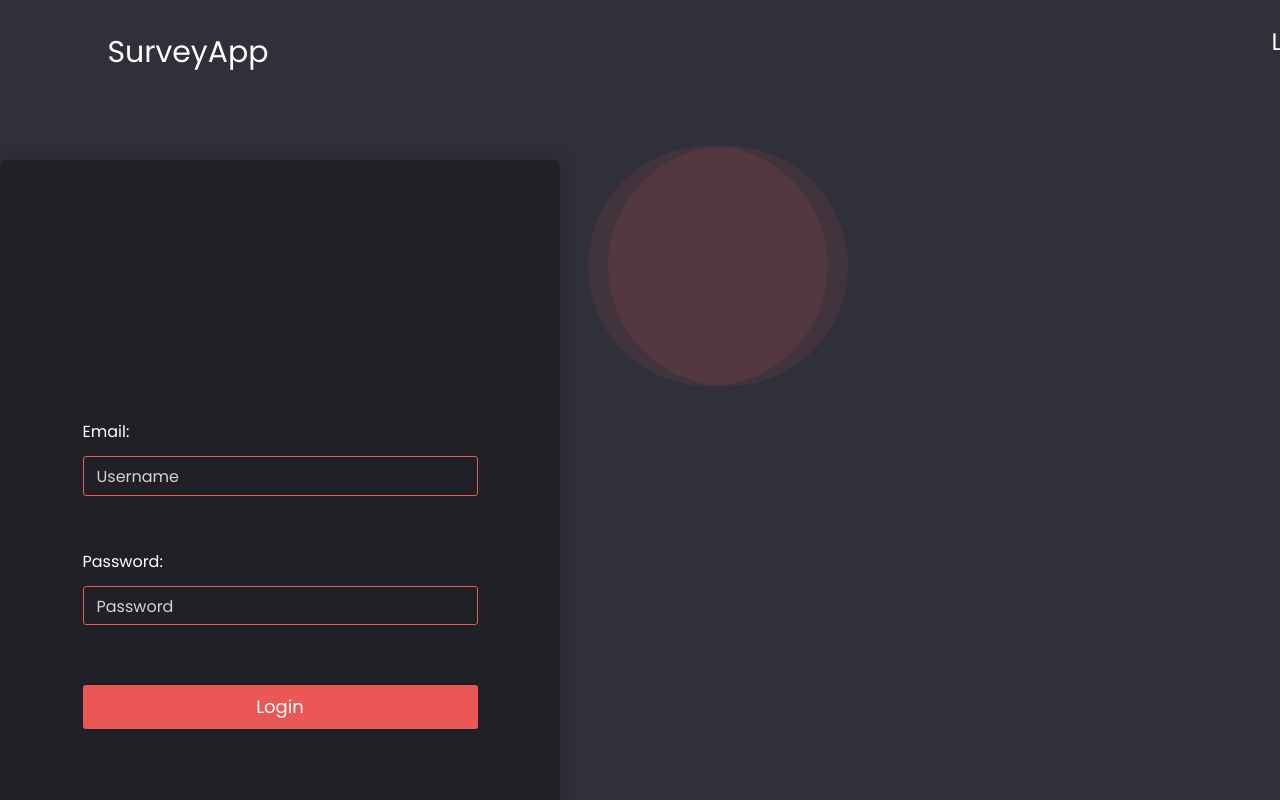
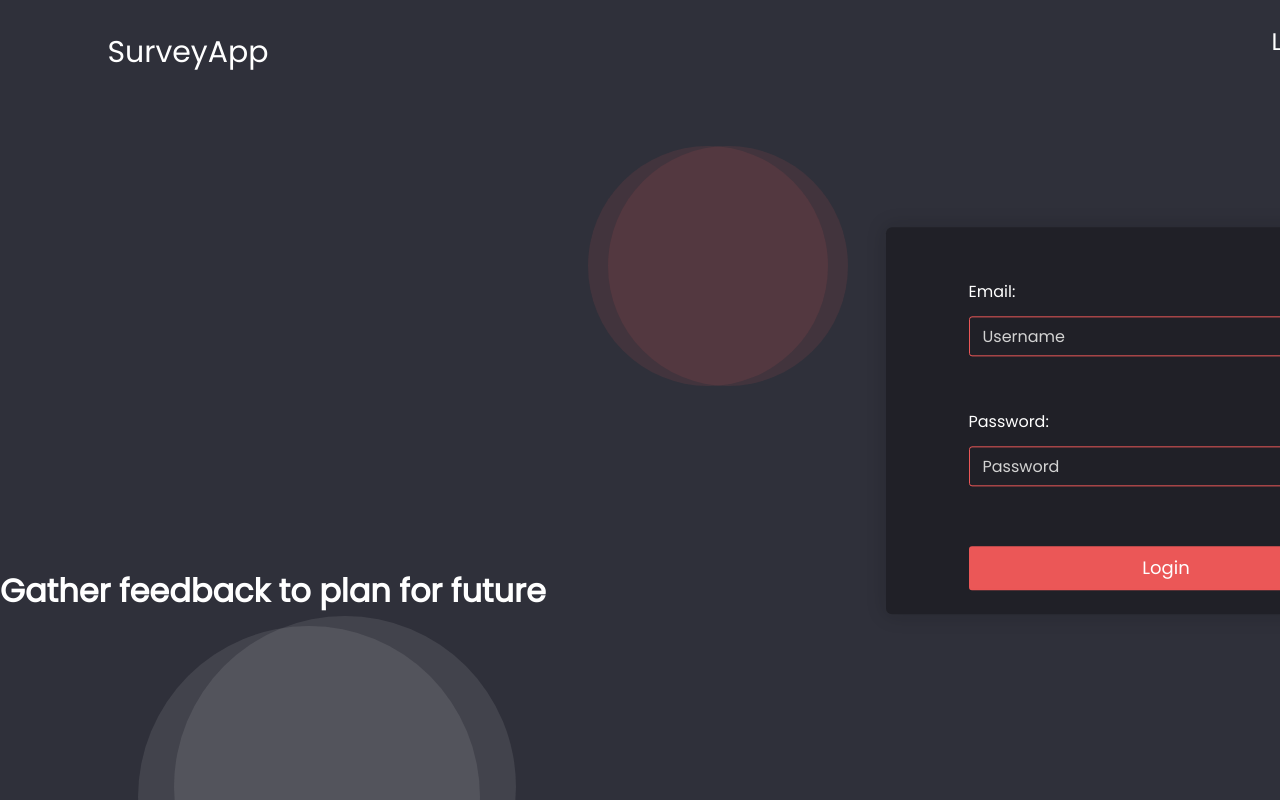
Before and after one commit to LizGlazar/SurveyApp, a React (Create React App) app in the folder frontend/survey-app/: page /login in a window 1280 px wide. Shown: the top 800 px of the page. Built offline with nearby package versions, Linux system fonts and the light colour scheme.

Commit message:
Login page - continued

```diff
--- a/frontend/survey-app/src/Assets/css/loginSty.css
+++ b/frontend/survey-app/src/Assets/css/loginSty.css
@@ -21,6 +21,43 @@
   -webkit-box-direction: normal;
       -ms-flex-direction: column;
           flex-direction: column;
+}
+
+.parent-container {
+  -webkit-box-sizing: border-box;
+          box-sizing: border-box;
+  width: 70%;
+  height: 70%;
+  display: flex;
+  -webkit-box-pack: end;
+      -ms-flex-pack: end;
+          justify-content: flex-end;
+  -ms-flex-pack: distribute;
+      justify-content: space-around;
+  -webkit-box-align: center;
+      -ms-flex-align: center;
+          align-items: center;
+  visibility: visible;
+  display: -webkit-box;
+  display: -ms-flexbox;
+  margin-top: 150px;
+  margin-left: 550px;
+  -webkit-transition: visibility 0.5s ease-out;
+  transition: visibility 0.5s ease-out;
+}
+
+.childLoginPage2 {
+  display: -webkit-box;
+  display: -ms-flexbox;
+  display: flex;
+  -webkit-box-align: start;
+      -ms-flex-align: start;
+          align-items: flex-start;
+  text-align: center;
+  font-family: Poppins;
+  font-weight: bold;
+  font-size: xx-large;
+  color: white;
 }
 
 .box-controller {
--- a/frontend/survey-app/src/Assets/css/loginSty.scss
+++ b/frontend/survey-app/src/Assets/css/loginSty.scss
@@ -16,6 +16,38 @@ $flamingo_theme: #EB5757;
     justify-content: center;
     align-items: center;
     flex-direction: column;
+}
+
+.parent-container {
+    box-sizing: border-box;
+    width: 70%;
+    height: 70%;
+    display: flex;
+    justify-content: flex-end;
+    justify-content: space-around;
+    align-items: center;
+    //flex-direction: column;
+    visibility: visible;
+    display: -webkit-box;
+    display: -ms-flexbox;
+    //max-width: 30em;
+    //min-width: 21em;
+    //height: 35px;
+    //-webkit-box-shadow: 0px 0px 20px 0px rgba(15, 15, 15, 0.2);
+    //box-shadow: 0px 0px 20px 0px rgba(15, 15, 15, 0.2);
+    margin-top: 150px;
+    margin-left: 550px;
+    transition: visibility 0.5s ease-out;
+}
+
+.childLoginPage2 {
+    display: flex;
+    align-items: flex-start;
+    text-align: center;
+    font-family: Poppins;
+    font-weight: bold;
+    font-size: xx-large;
+    color: white;
 }
 
 .box-controller {
--- a/frontend/survey-app/src/components/loginBoxComponent/loginBox.js
+++ b/frontend/survey-app/src/components/loginBoxComponent/loginBox.js
@@ -11,8 +11,9 @@ class LoginBox extends React.Component {
 
     render() {
       return (
-/*        <div className="box-controller">
-          <div className="controller selected-controller">*/
+        <div className = "parent-container">
+{/*}       <div className="box-controller">
+          <div className="controller selected-controller">*/}
               <div className="box-container">
         <div className="inner-container">
           {/*<div className="header">
@@ -47,8 +48,9 @@ class LoginBox extends React.Component {
           </div>
         </div>
         </div>
-        /*</div>
-        </div>*/
+        {/*</div>
+        </div>*/}
+        </div>
       );
     }
 
--- a/frontend/survey-app/src/components/pages/LogIn.js
+++ b/frontend/survey-app/src/components/pages/LogIn.js
@@ -6,15 +6,19 @@ import LoginBox from '../loginBoxComponent/loginBox';
 
 function LogIn() {
   return (
+    <div className="parent-container">
     <div id="landing-page-background">
       <p id="landing-page-logo">SurveyApp</p>
       <Nav />
       <Ellipse />
-      <LoginBox />
+      <div className="childLoginPage1"><LoginBox /></div>
 
-      <h1>Login Page</h1>
+      <div className="childLoginPage2">
+        <p>Gather feedback to plan for future</p>
+      </div>
 
 
+    </div>
     </div>
   );
 }
```
Also changed, not shown: 1 other file (tests, documents, lock files or other folders).
